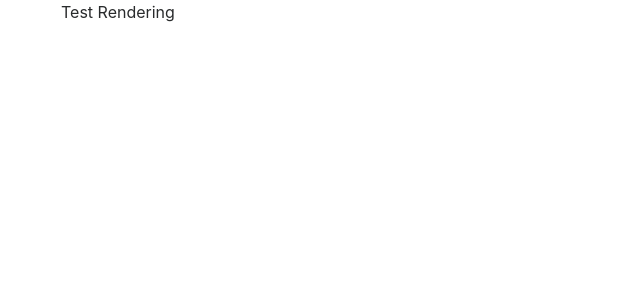
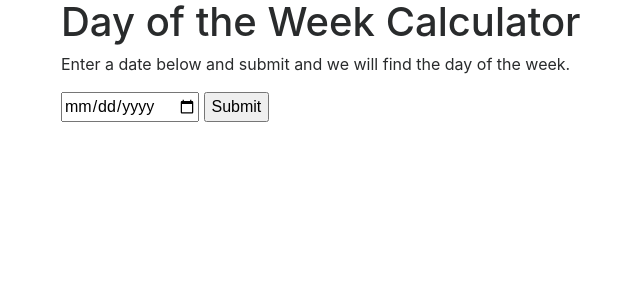
Before and after one commit to rupeshbasnet/AWSPythonApp, a Flask app: page / in a window 1280 px wide. Before the commit the part shown is almost empty. Shown: the top 300 px of the page, without its empty margins (24-664 px from the left). Run offline with Flask 2, Linux system fonts and the light colour scheme; some libraries are stand-ins or nearby versions.

Commit message:
Added the form input with date and the page texts

```diff
--- a/dateapp/templates/base.html
+++ b/dateapp/templates/base.html
@@ -1,7 +1,7 @@
 <!DOCTYPE html>
 <html>
 <head>
-	<title>{{ title }}</title>
+	<title>Day of the Week Calculator</title>
 	<link href="//fonts.googleapis.com/css?family=Raleway:400,300,600" rel="stylesheet" type="text/css">
 	<link rel="stylesheet" href="/static/css/bootstrap.min.css">
   	<link rel="icon" type="image/png" href="/static/images/favicon.png">
--- a/dateapp/templates/index.html
+++ b/dateapp/templates/index.html
@@ -3,7 +3,12 @@
 {% block content %}
 
 	<div class = "container">
-		Test Rendering
+		<h1>Day of the Week Calculator</h1>
+		<p>Enter a date below and submit and we will find the day of the week.</p>
+		<form action="/" method = "post">
+			<input type = "date" name="userinput">
+			<input type = "submit">
+		</form>
 	</div>
 
 {% endblock %}
```
Also changed, not shown: dateapp/static/images/favicon.png (added), 1 other file.
